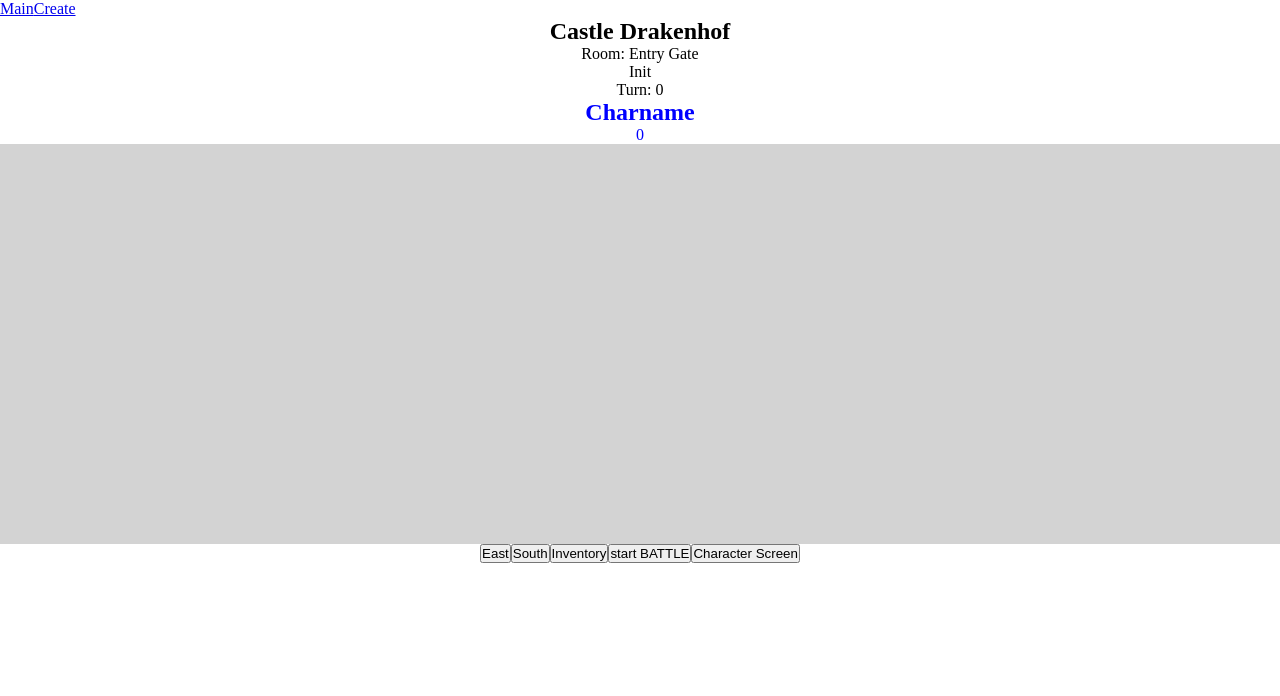
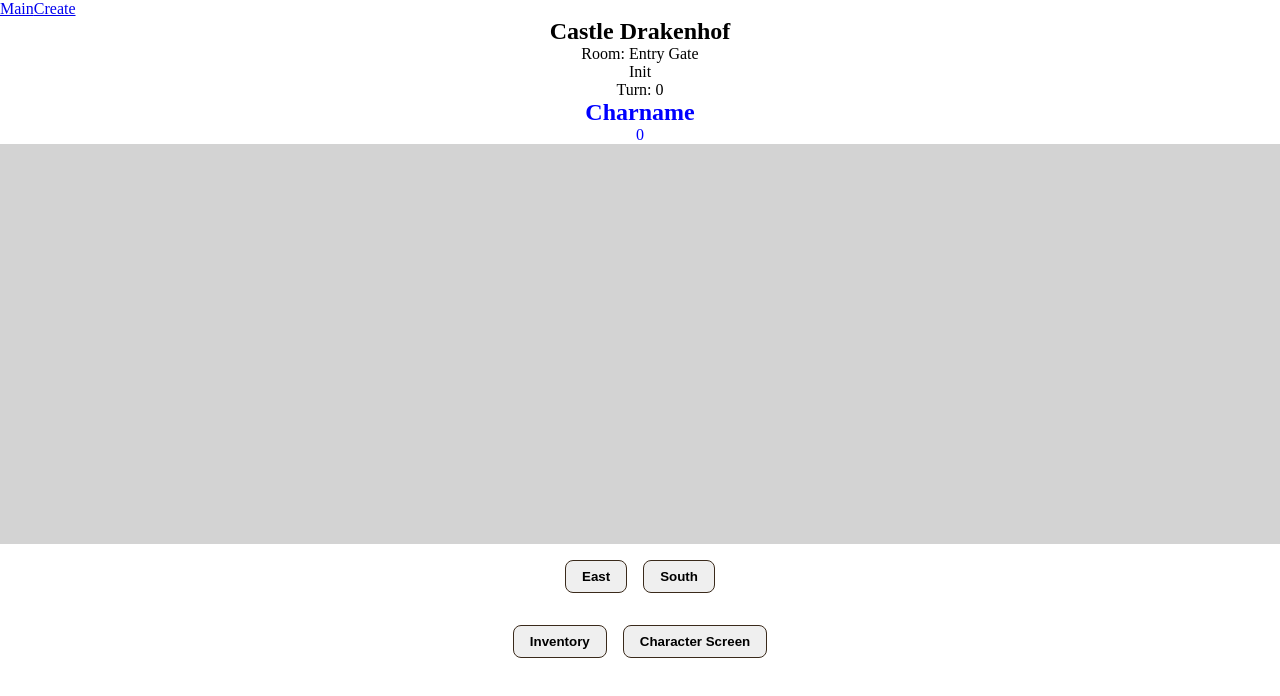
Before and after one commit to mattbra1155/2min-dungeon-vue3, a Vue app: page /character-creation in a window 1280 px wide. Both pictures are taken after typing "Sample" into the empty fields and a click on the button "Create". Shown: the top 696 px of the page. Built offline with nearby package versions, Linux system fonts and the light colour scheme.

Commit message:
feat: styles for interface

```diff
--- a/src/assets/json/locations.json
+++ b/src/assets/json/locations.json
@@ -50,7 +50,7 @@
                 "name": "Great Stairs",
                 "exits": [
                     -1,
-                    -1,
+                    1,
                     -1,
                     -1
                 ]
--- a/src/assets/models/personModel.ts
+++ b/src/assets/models/personModel.ts
@@ -58,16 +58,6 @@ abstract class PersonModel implements IPerson {
                 return foundStat
             })
         }
-    }
-
-    moveTo(room: Room) {
-        const { activeScene } = useSceneManager()
-        const scene = activeScene.value
-        if (!scene) {
-            return
-        }
-
-        scene.changeCurrentRoom(room)
     }
     attack(enemy: MonsterModel | PlayerModel) {
         // dice roll
--- a/src/assets/styles/components/o-interface.sass
+++ b/src/assets/styles/components/o-interface.sass
@@ -1,7 +1,15 @@
 .o-interface
     display: flex
+    flex-direction: column
     justify-content: center
     align-items: center
-    flex-flow: row wrap
     text-align: center
     z-index: 100
+    gap: 2rem
+    padding: 1rem
+    &__directionWrapper
+        display: flex
+        gap: 1rem
+    &__row
+        display: flex
+        gap: 1rem
--- a/src/components/layout/LayoutInterfaceTravel.vue
+++ b/src/components/layout/LayoutInterfaceTravel.vue
@@ -63,18 +63,26 @@ onMounted(() => {
 
 <template>
     <div class="o-interface">
-        <template v-for="(direction, index) in activeScene?.currentRoom?.exits" :key="index">
-            <button v-if="direction !== -1" class="action__button" @click="moveRoom(direction)">
-                {{ Object.entries(EDirections).find((dir) => dir[1] === direction)?.[0] }}
-            </button>
-        </template>
-        <button id="inventoryButton" type="button" class="action__button" @click="toggleInventory">Inventory</button>
         <button
+            v-if="activeScene?.entityList.length"
             :disabled="turnModel.activeTurnState !== ETurnState.Init"
             @click="turnModel.updateTurnStateMachine(ETurnState.Init)"
+            class="a-button"
         >
             start BATTLE
         </button>
-        <button class="action__button" @click="toggleCharacterScreen">Character Screen</button>
+        <div class="o-interface__row o-interface__directionWrapper">
+            <template v-for="(direction, index) in activeScene?.currentRoom?.exits" :key="index">
+                <button v-if="direction !== -1" class="a-button action__button" @click="moveRoom(direction)">
+                    {{ Object.entries(EDirections).find((dir) => dir[1] === direction)?.[0] }}
+                </button>
+            </template>
+        </div>
+        <div class="o-interface__row">
+            <button id="inventoryButton" type="button" class="a-button action__button" @click="toggleInventory">
+                Inventory
+            </button>
+            <button class="a-button action__button" @click="toggleCharacterScreen">Character Screen</button>
+        </div>
     </div>
 </template>
--- a/src/composables/useSceneManager.ts
+++ b/src/composables/useSceneManager.ts
@@ -35,8 +35,6 @@ export const useSceneManager = () => {
 
         scene.fetchSceneDetails(0)
 
-        console.log(scene)
-
         setScene(scene)
     }
     const setScene = (scene: Scene) => {
```
